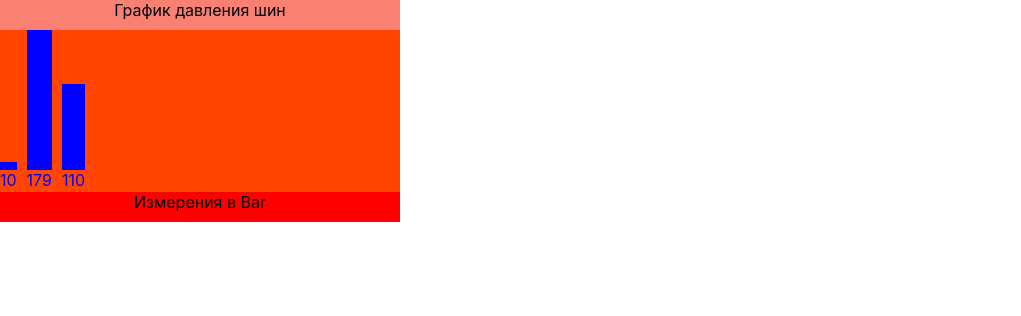
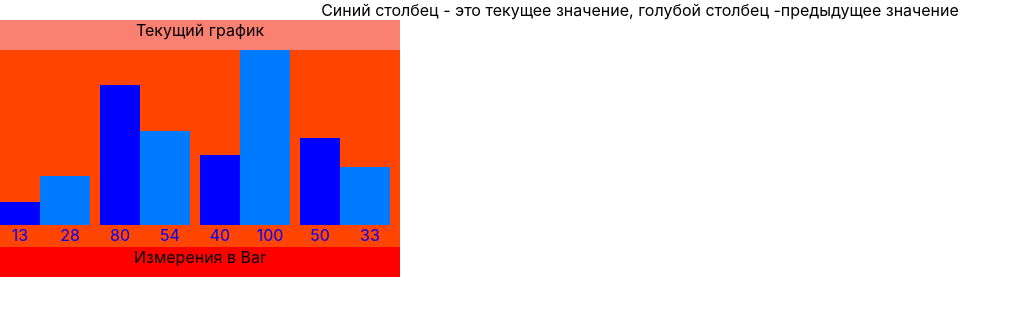
Before and after one commit to zerjg/Graph-, a React (Create React App) app: page / in a window 1280 px wide. Shown: the top 316 px of the page, without its empty margins (0-1021 px from the left). Built offline with nearby package versions, Linux system fonts and the light colour scheme.

Commit message:
new logik

```diff
--- a/src/App.tsx
+++ b/src/App.tsx
@@ -1,13 +1,15 @@
 import React from 'react';
 import './App.css';
 import DataComponent from './dataComponent';
- function App() {
-  const data = [10, 20,5, 30, 50, 15, 44,77,88,120]
+
+function App() {
+
 
   return (
     <div className="App">
       <header>
-      <DataComponent data={data}  />
+        <span>Синий столбец - это текущее значение, голубой столбец -предыдущее значение</span>
+        <DataComponent  />
       </header>
     </div>
   );
--- a/src/DataComponent.tsx
+++ b/src/DataComponent.tsx
@@ -1,48 +1,28 @@
-import React, { useState, useEffect, useMemo } from 'react';
+import React, { useState, useEffect } from 'react';
 import Graph from './graph';
 
 interface DataProps {
-  data: number[]
+  // Удалите пропс data, так как он больше не нужен
 }
 
-export function getChangedIndices(newData: number[], previousData: number[]): number[] {
-  const changedIndices = [];
-  for (let i = 0; i < newData.length; i++) {
-    if (newData[i] !== previousData[i]) {
-      changedIndices.push(i);
-    }
-  }
-  return changedIndices;
-}
-
-export const DataComponent: React.FC<DataProps> = ({ data }) => {
-  const specificData =  [10,179,110];
-  const [previousSpecificData, setPreviousSpecificData] = useState<number[]>(specificData.slice());
-  const [previousValues, setPreviousValues] = useState<number[]>([]);
-  const [history, setHistory] = useState<number[]>(specificData);
+export const DataComponent: React.FC<DataProps> = ()  => {
+  const [specificData, setSpecificData] = useState<{ current: number; previous: number | null }[]>([
+    { current: 13, previous: 28 },
+    { current: 80, previous: 54 },
+    { current: 40, previous: 100 },
+    { current: 50, previous: 33 },
+  ]);
+  const [previousData, setPreviousData] = useState<{ current: number; previous: number | null }[]>([]);
 
   useEffect(() => {
-    const changedIndices = getChangedIndices(specificData, previousSpecificData);
-
-    if (changedIndices.length > 0) {
-      console.log('Изменения в specificData:');
-      const newPreviousValues = changedIndices.map(index => previousSpecificData[index]);
-      console.log('previousValue (Предыдущее значение):', newPreviousValues);
-
-      for (const index of changedIndices) {
-        console.log(`- Значение на индексе ${index} изменено с ${previousSpecificData[index]} на ${specificData[index]}`);
-      }
-
-      setPreviousValues(prev => [...prev, ...newPreviousValues]);
-      setPreviousSpecificData(specificData.slice());
-    }
-  }, [specificData, previousSpecificData]);
+    setPreviousData(specificData.filter(item => item.previous !== null));
+  }, [specificData]);
 
   return (
-    <div className="data" style={{ display: 'flex', flexDirection: 'column', maxHeight: '1000px' }}>
-      <Graph data={specificData} width={400} height={200} color="blue" title="График давления шин" bottomTitle="Измерения в Bar" previousData={previousValues} />
+    <div className="data" style={{ display: 'flex', flexDirection: 'row', maxHeight: '1000px' }}>
+        {/* <Graph data={specificData} width={400} height={200} color="blue" title="Текущие данные" bottomTitle="Измерения в Bar" /> */}
+      <Graph data={previousData} width={400} height={200} color="blue" title="Текущий график" bottomTitle="Измерения в Bar" />
     </div>
   );
-}
-
+};
 export default DataComponent;
--- a/src/graph.module.css
+++ b/src/graph.module.css
@@ -2,9 +2,9 @@
         position: absolute;
         top: 10;
         width: 100%;
-        /* или конкретное значение, например 300px */
+
         height: 100%;
-        /* или конкретное значение, например 300px */
+
         background-color: white;
         padding: 10px;
         display: flex;
@@ -28,23 +28,18 @@
 }
 
 .content_Container {
+        white-space: nowrap;
         flex-direction: row;
         display: flex;
         align-items: flex-end;
+        min-width: var(--min-Width);
         background-color: OrangeRed;
 }
 
-.content_Container {
-        white-space: nowrap;
-        display: flex;
-        flex-direction: row;
-
-        background-color: OrangeRed;
-}
 
 .dataBar {
         margin-bottom: 2px;
-        margin-right: 10px;
+        margin-right: 0px;
 }
 
 .graphColumn {
@@ -68,14 +63,6 @@
 
         bottom: 0;
         background-color: rgb(0, 123, 255);
-        width: var(--column-width);
+        width: calc(var(--column-width) - 50px);
+        margin-right: 10px;
 }
-
-.graph_previous {
-
-        position: relative;
-        left: -30;
-        bottom: 0;
-        width: calc(var(--column-width) + 10px);
-        /* Adjust the width to match the next column */
-}
--- a/src/graph.tsx
+++ b/src/graph.tsx
@@ -1,15 +1,13 @@
-
 import React from 'react';
 import styles from './graph.module.css'
 
 type Props = {
-  data: number[];
+  data: { current: number; previous: number | null }[];
   width: number;
   height: number;
   color: string;
   title: string;
   bottomTitle?: string;
-  previousData: number[]
 };
 
 const Graph: React.FC<Props> = ({
@@ -18,12 +16,9 @@ const Graph: React.FC<Props> = ({
   height,
   color,
   title,
-  bottomTitle,
-  previousData
+  bottomTitle
 }) => {
-
-
-  const maxValue = Math.max(...data);
+  const maxValue = Math.max(...data.map(item => item.current));
   const topContainer = 30;
   const bottomAreaContainer = 30;
   const contentContainer = height - topContainer - bottomAreaContainer;
@@ -33,42 +28,41 @@ const Graph: React.FC<Props> = ({
     '--main-container-height': `${height}px`
   } as React.CSSProperties;
   const graphColumnStyle = {
-    '--column-width': `${Math.max()}px`,
+    '--column-width': `${width * 0.1}px`,
     '--backgr-color-column': `${color}`
   } as React.CSSProperties;
+
   const graphColumn_previousStyle = {
-    '--column-width': `${Math.max()}px`,
+    '--column-width': `${Math.max(...data.map(item => item.previous ?? 0))}px`,
     '--backgr-color-column': `${color}`
+
   } as React.CSSProperties;
+
   const spanValueStyle = {
     '--spanColor': `${color}`
   } as React.CSSProperties;
-
+ const minWContContainer = {
+  '--min-Width': `${width}`
+ } as React.CSSProperties;
   return (
     <div className={mainContainer} style={mainContainerStyle}>
       <div className={top_Container} style={{ minHeight: topContainer }}>{title}</div>
-      <div className={content_Container} style={{ minHeight: contentContainer }}>
-        {data.map((value, index) => (
-          <div className={dataBar} key={index} >
-            <div className={graphColumn} style={{ height: `${(value / maxValue) * contentContainer}px`, ...graphColumnStyle }} />
-            <span className={spanValue} style={spanValueStyle}>{value}</span>
-          </div>
+      <div className={content_Container} style={{ minHeight: contentContainer, ...minWContContainer }}>
+        {data.map(({ current, previous }, index) => (
+          <>
+            <div className={dataBar} key={`current-${index}`}>
+              <div className={graphColumn} style={{ height: `${(current / maxValue) * contentContainer}px`, ...graphColumnStyle }} />
+              <span className={spanValue} style={spanValueStyle}>{current}</span>
+            </div>
+            {previous !== null && (
+              <div className={dataBar} key={`previous-${index}`}>
+                <div className={graphColumn_previous} style={{ height: `${(previous / maxValue) * contentContainer}px`, ...graphColumn_previousStyle }} />
+                <span className={spanValue} style={spanValueStyle}>{previous}</span>
+              </div>
+            )}
+          </>
         ))}
-
-        <div className={graph_previous} style={{ display: 'flex', flexDirection: 'row', }}>
-          {previousData.map((value, index) => (
-            <div className={dataBar} key={index} >
-              <div className={graphColumn_previous} style={{ height: `${(value / maxValue) * contentContainer}px`, ...graphColumn_previousStyle }} />
-              <span className={spanValue} style={spanValueStyle}>{value}</span>
-            </div>
-
-          ))}
-        </div>
       </div>
-
-
-
-
       <div className="bottomArea" style={{ minHeight: bottomAreaContainer }}>{bottomTitle}</div>
     </div>
   );
```
